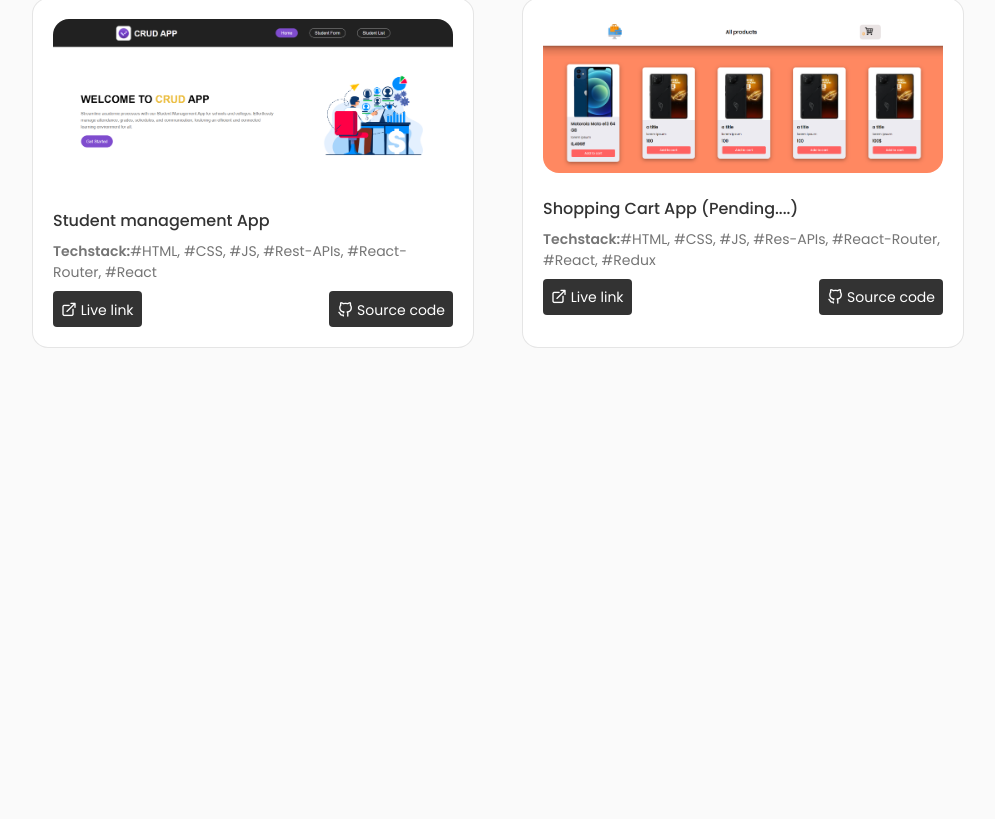
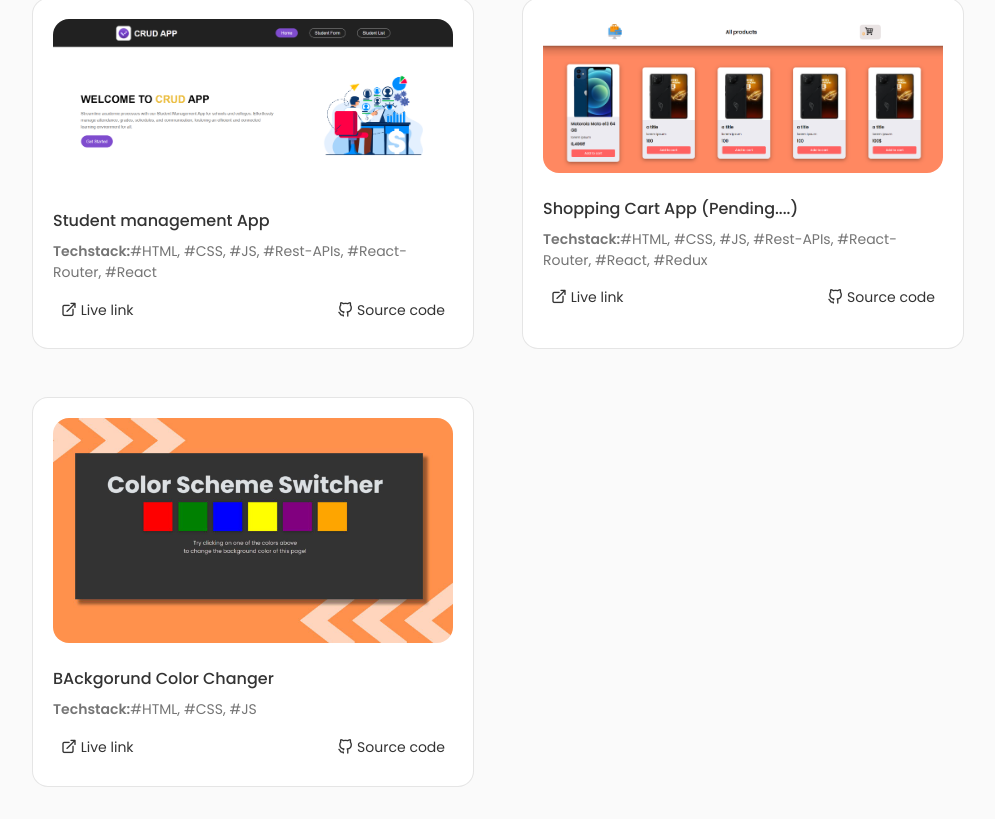
Before and after one commit to Captain-077/My-Portfolio, a React (Create React App) app: page / in a window 1280 px wide. Shown: the part 993-1812 px from the top of the page, without its empty margins (142-1137 px from the left). Before the commit the page ends 1373 px from the top, so only its background shows below. Built offline with nearby package versions, Linux system fonts and the light colour scheme.

Commit message:
mini js project: bgColor changer added

```diff
--- a/src/Components/Portfolio/Data.js
+++ b/src/Components/Portfolio/Data.js
@@ -1,5 +1,6 @@
 import StudentApp from "../../assests/student_app.png"
 import shoppingCart from "../../assests/shopping_cart.png"
+import bgChanger from '../../assests/thumnails/1.jpg'
 
 
 export const ProjectsData = [
@@ -15,13 +16,23 @@ export const ProjectsData = [
     },
     {
         id: 2,
-        category: "React Projects",
+        category: "Mini Js projects",
         title: 'Shopping Cart App (Pending....)',
         image: shoppingCart,
         description: "A simple Shopping cart App",
         link: 'https://nakul-ecommerce-app.vercel.app/',
-        techstack: "#HTML, #CSS, #JS, #Res-APIs, #React-Router, #React, #Redux",
+        techstack: "#HTML, #CSS, #JS, #Rest-APIs, #React-Router, #React, #Redux",
         github: "https://github.com/Captain-077/Shopping-Cart-App"
+    },
+    {
+        id: 3,
+        category: "Mini Js projects",
+        title: 'BAckgorund Color Changer',
+        image: bgChanger,
+        description: "A simple Background color changer site.",
+        link: 'https://background-color-changer-lac.vercel.app/',
+        techstack: "#HTML, #CSS, #JS",
+        github: "https://github.com/Captain-077/BackGround-Color-Changer"
     }
 ];
 
--- a/src/Components/Portfolio/Portfolio.css
+++ b/src/Components/Portfolio/Portfolio.css
@@ -66,11 +66,13 @@
 }
 
 .work__button {
-    color: var(--container-color);
+    color: var(--title-color);
     font-size: var(--small-font-size);
-    background-color: #333333;
+border-radius: 0.25rem;
     padding: 0.35rem 0.5rem;
-    border-radius: 0.25rem;
+    border-bottom: 1px solid #ffffff;
+    transition: all 0.5s;
+
 }
 
 .work__button-icon {
@@ -78,8 +80,8 @@
     transition: 0.4s;
 }
 
-.work__button:hover .work__button-icon {
-    transform: translateX(0.25rem);
+.work__button:hover{
+    box-shadow: rgba(99, 99, 99, 0.2) 0px 2px 8px 0px;
 }
 
 
```
Also changed, not shown: src/Components/Portfolio/PortfolioPage.js (deleted, +0 -27 lines), src/Components/Portfolio/Projects.js (+6 -6 lines), src/assests/thumnails/1.jpg (added).
